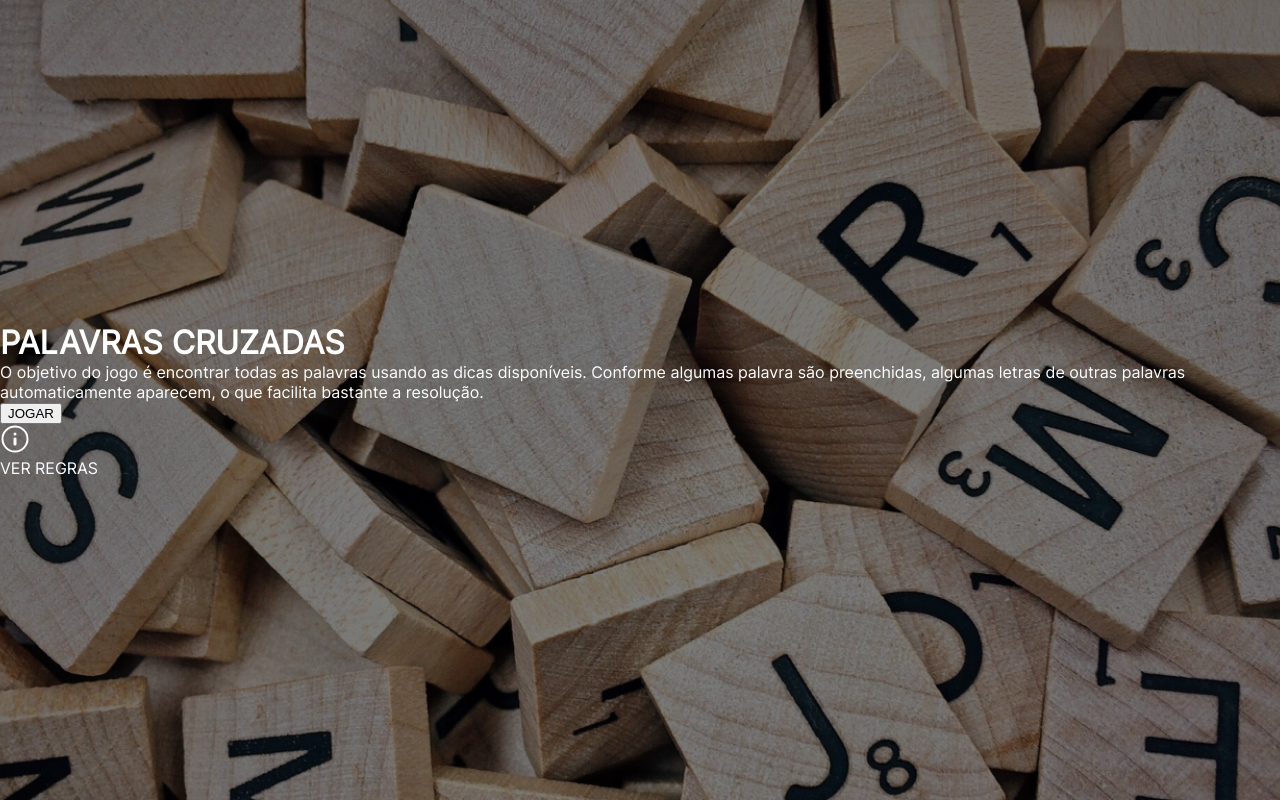
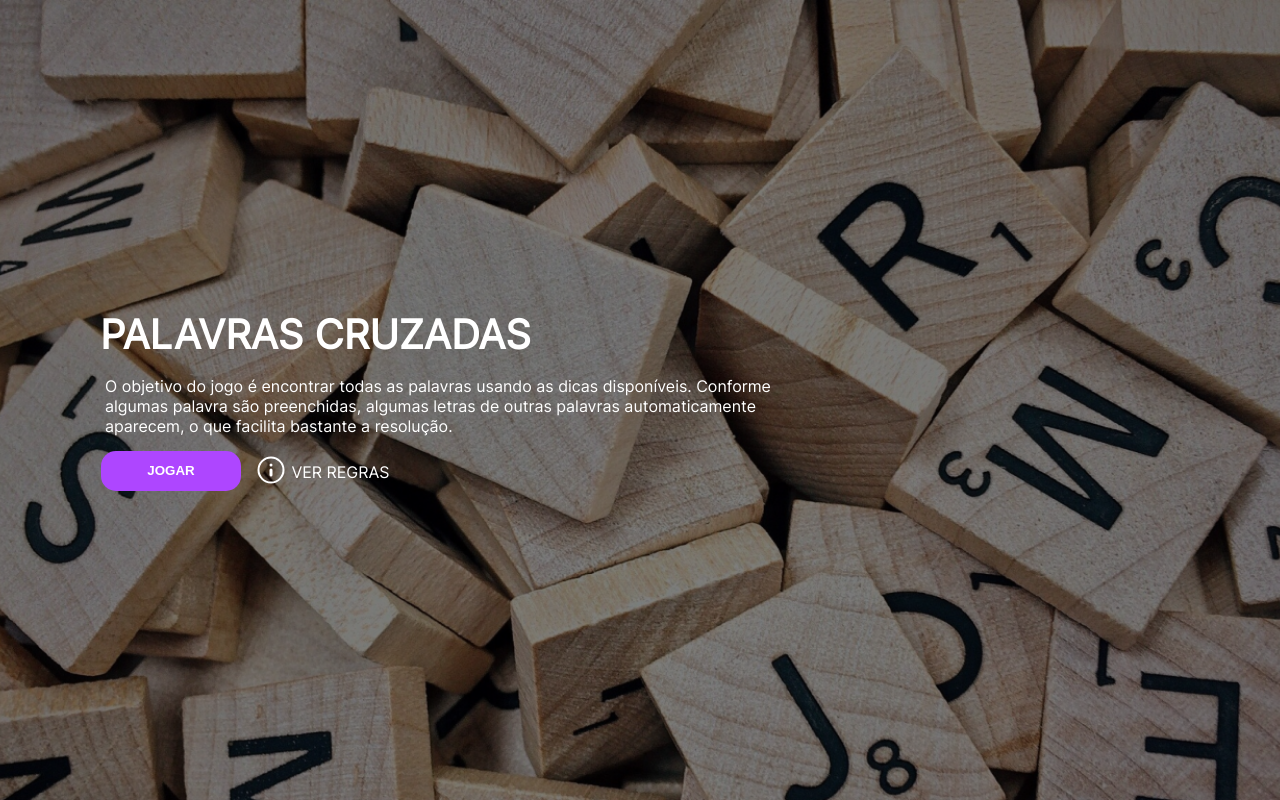
Before and after one commit to Projeto-Cruzadinha-Arq-Comp/palavras-cruzadas, a Next.js app: page / in a window 1280 px wide. Built offline with nearby package versions, Linux system fonts and the light colour scheme.

Commit message:
finalizando tela inicial.

```diff
--- a/pages/index.js
+++ b/pages/index.js
@@ -16,16 +16,10 @@ export default function Home() {
         <p>
           O objetivo do jogo é encontrar todas as palavras usando as dicas disponíveis. Conforme algumas palavra são preenchidas, algumas letras de outras palavras automaticamente aparecem, o que facilita bastante a resolução.
         </p>
-        <div>
+        <div className={styles.divBotao}>
           <button>JOGAR</button>
-        </div>
-        <div>
-          <div>
-            <Image src={Info} />
-          </div>
-          <div>
-            <p>VER REGRAS</p>
-          </div>
+          <span><Image src={Info} /></span>
+          <p>VER REGRAS</p>
         </div>
       </div>
     </div>
--- a/styles/Home.module.css
+++ b/styles/Home.module.css
@@ -11,8 +11,36 @@
 
 .boxCenter {
   color: #FFF;
+  width: 70vw;
+  margin-left: 100px;
 }
 
 .boxCenter h1 {
+  font-size: 40px;
+  margin-bottom: 10px;
+}
+.divBotao{
+  display: flex;
+  justify-content: center;
+  align-items: center;
+}
+.boxCenter button {
+  width: 11vw;
+  margin-top: 15px;
+  height: 5vh;
+  border-radius: 15px;
+  background-color: #AE46FF;
+  border: none;
+  color: #FFF;
+  font-weight: 600;
+}
+.boxCenter p {
+  width: 55vw;
+  margin-top: 17px;
+  margin-left: 5px;
+}
+.boxCenter span{
+  margin-top: 17px;
+  margin-left: 15px;
 
 }
```
